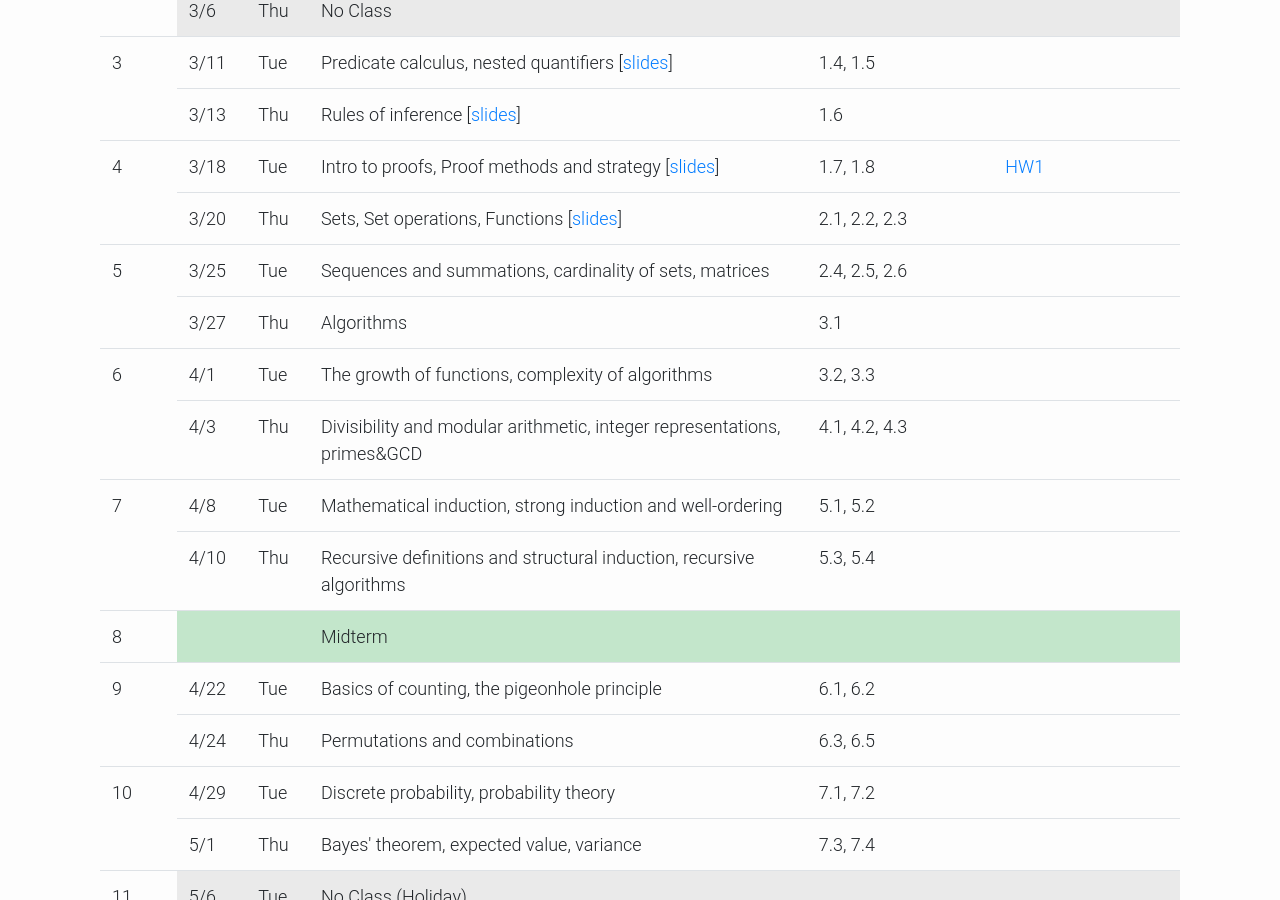
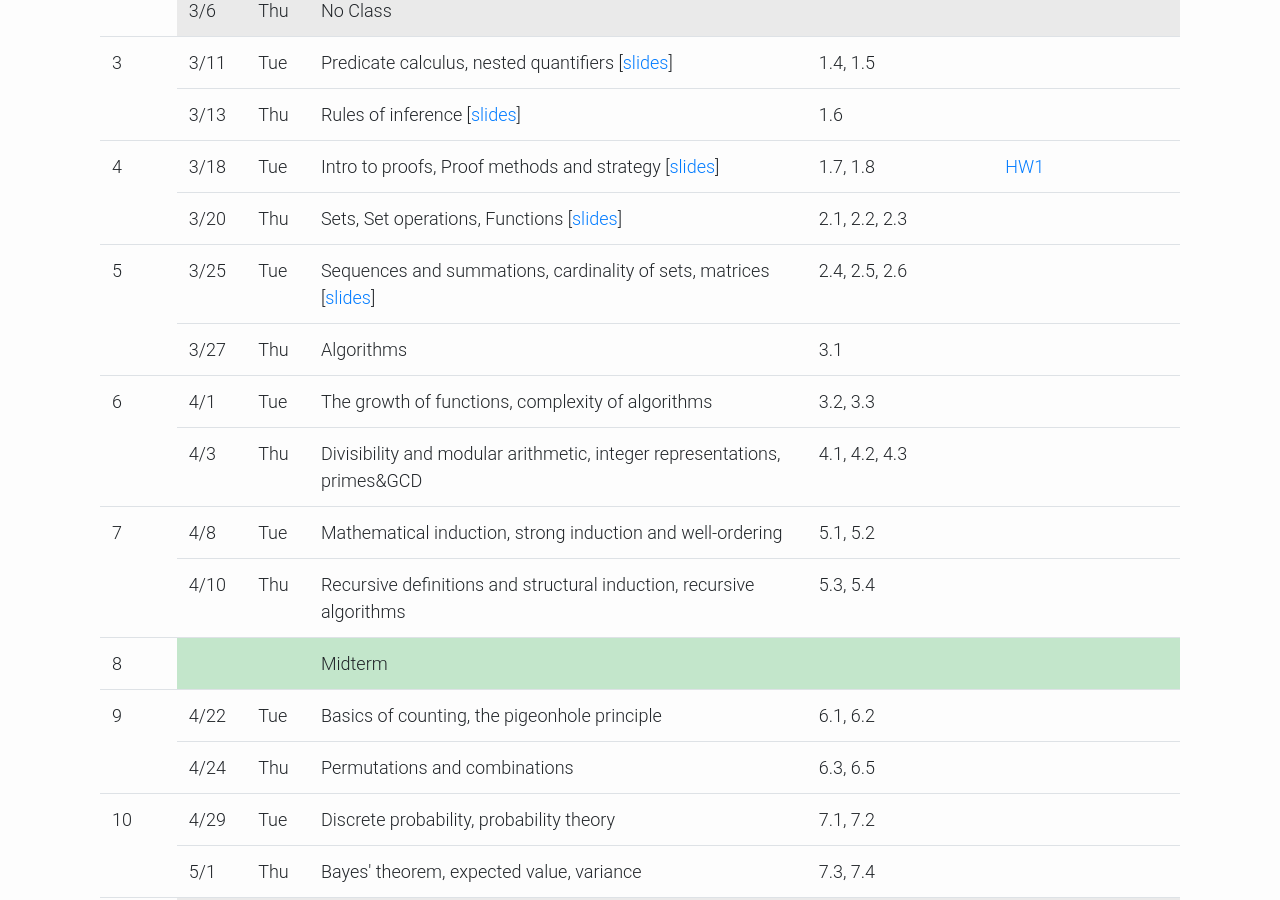
Before and after one commit to kaist-ee213/kaist-ee213.github.io, a Jekyll site: the page built from index.html, in a window 1280 px wide and 900 px high, scrolled down 1509 px. Built offline with Jekyll 4.4.1, drawn with Linux system fonts in a browser that asks for light colours; the list of posts is cut into pages by our own code.

Commit message:
update slide 7

```diff
--- a/index.html
+++ b/index.html
@@ -203,7 +203,7 @@
             <td rowspan="2">5</td>
             <td>3/25</td>
             <td>Tue</td>
-            <td>Sequences and summations, cardinality of sets, matrices</td>
+            <td>Sequences and summations, cardinality of sets, matrices [<a href="https://drive.google.com/file/d/1mSusYA9pW601JJmXrFCMewPpnk3snkwD/view?usp=sharing", target="_blank">slides</a>]</td>
             <td>2.4, 2.5, 2.6</td>
             <td></td>
         </tr>
```
